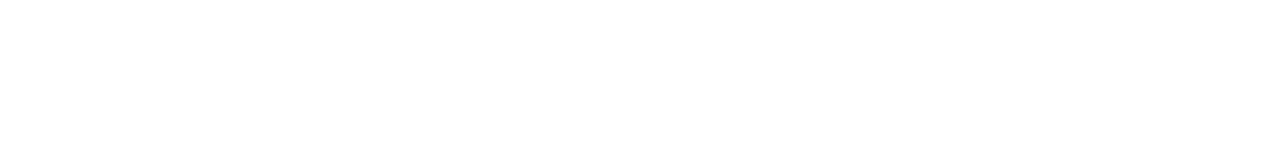
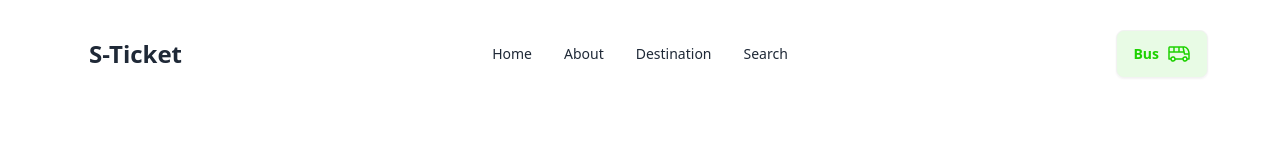
Before and after one commit to abrar-hossain20/smart-ticketing, a plain HTML site: page index.html in a window 1280 px wide. Drawn offline with nearby package versions, Linux system fonts and the light colour scheme.

Commit message:
navbar added

```diff
--- a/index.html
+++ b/index.html
@@ -1,5 +1,5 @@
 <!DOCTYPE html>
-<html lang="en">
+<html lang="en" data-theme="light">
 <head>
     <meta charset="UTF-8">
     <meta name="viewport" content="width=device-width, initial-scale=1.0">
@@ -10,6 +10,42 @@
 </head>
 <body>
 
+    <!-- nav section -->
+    <nav class="mx-16 pt-5">
+        <div class="navbar bg-base-100">
+            <div class="navbar-start">
+                <div class="dropdown">
+                    <div tabindex="0" role="button" class="btn btn-ghost lg:hidden">
+                        <svg xmlns="http://www.w3.org/2000/svg" class="h-5 w-5" fill="none" viewBox="0 0 24 24"
+                            stroke="currentColor">
+                            <path stroke-linecap="round" stroke-linejoin="round" stroke-width="2"
+                                d="M4 6h16M4 12h8m-8 6h16" />
+                        </svg>
+                    </div>
+                    <ul tabindex="0"
+                        class="menu menu-sm dropdown-content mt-3 z-[1] p-2 shadow bg-base-100 rounded-box w-52">
+                        <li><a>Home</a></li>
+                        <li><a>About</a></li>
+                        <li><a>Destination</a></li>
+                        <li><a>Search</a></li>
+                    </ul>
+                </div>
+                <a class="btn btn-ghost text-2xl font-bold">S-Ticket</a>
+            </div>
+            <div class="navbar-center hidden lg:flex">
+                <ul class="menu menu-horizontal px-1">
+                    <li><a>Home</a></li>
+                    <li><a>About</a></li>
+                    <li><a>Destination</a></li>
+                    <li><a>Search</a></li>
+                </ul>
+            </div>
+            <div class="navbar-end">
+                <a class="btn bg-[#1DD1001A] text-[#1DD100]">Bus <span><img src="images/bus-icon.png" alt=""></span></a>
+            </div>
+        </div>
+    </nav>
+
 
 
 
```
